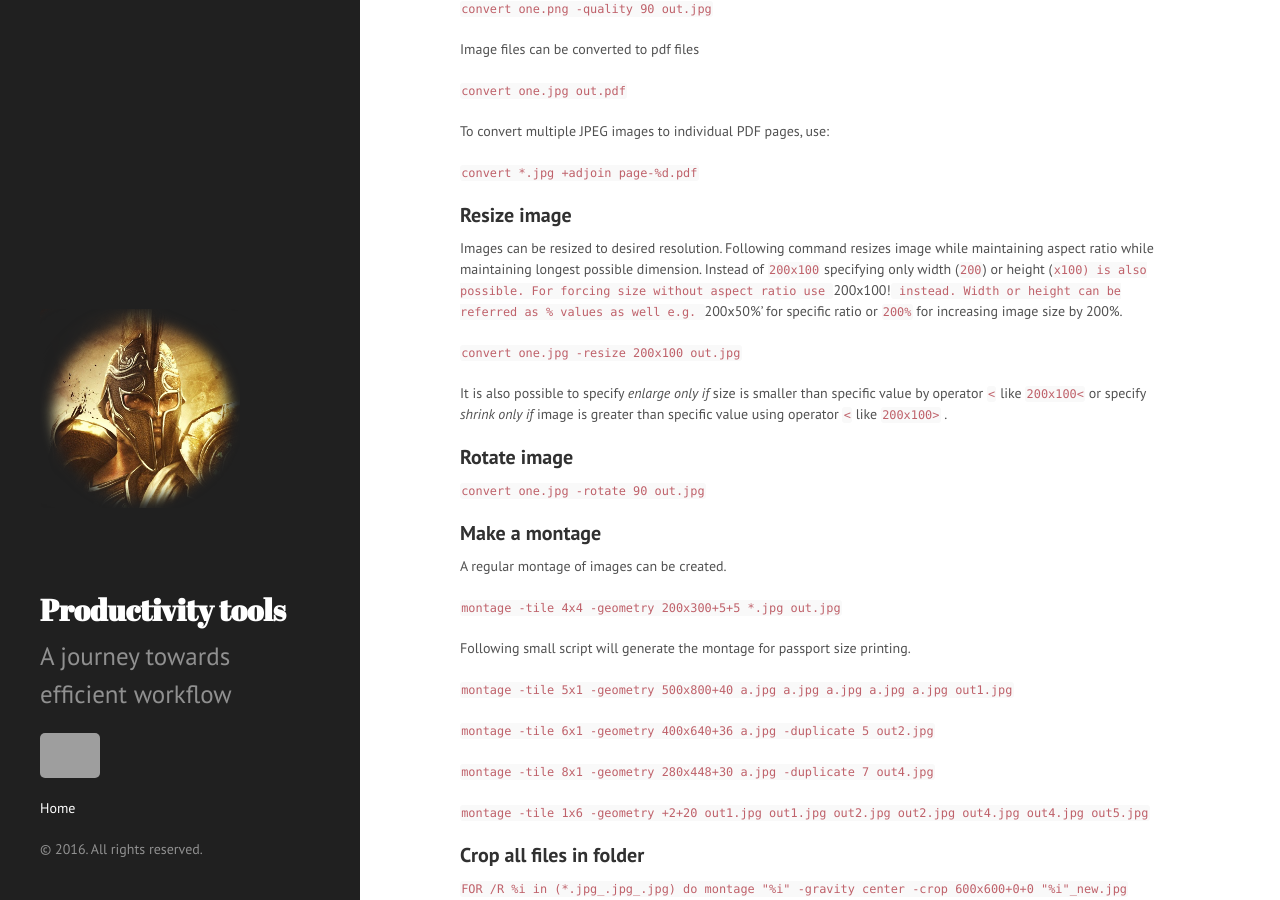
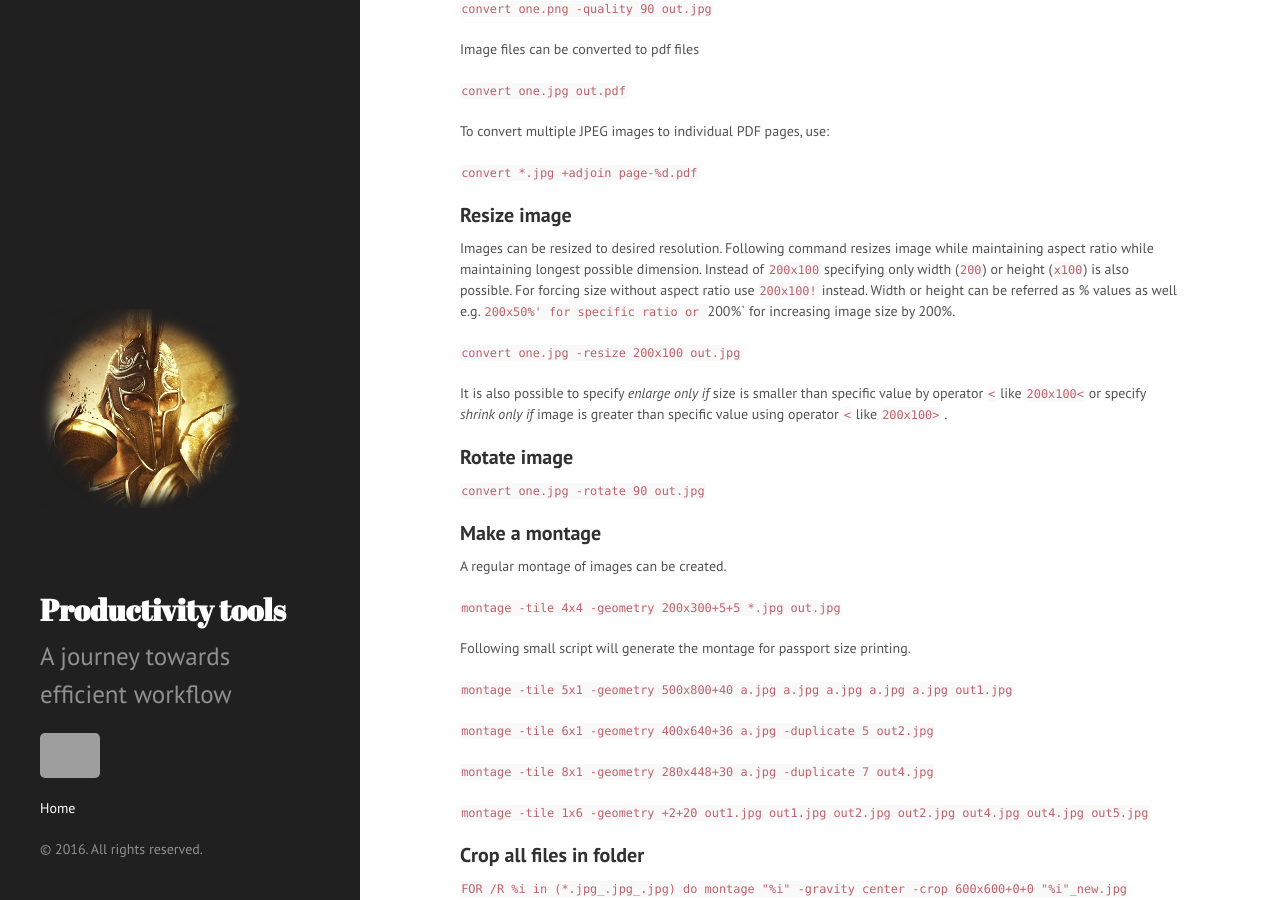
Before and after one commit to MaheshTK/MaheshTK.github.io, a Jekyll site: the page built from _posts/2016-08-10-using-image-magick.markdown, in a window 1280 px wide and 900 px high, scrolled down 737 px. Built offline with Jekyll 4.4.1, drawn with Linux system fonts in a browser that asks for light colours; grey boxes are pictures that could not be loaded.

Commit message:
Post update: Using Image Magick

```diff
--- a/_posts/2016-08-10-using-image-magick.markdown
+++ b/_posts/2016-08-10-using-image-magick.markdown
@@ -41,7 +41,7 @@ To convert multiple JPEG images to individual PDF pages, use:
 
 #### Resize image
 
-Images can be resized to desired resolution. Following command resizes image while maintaining aspect ratio while maintaining longest possible dimension. Instead of `200x100` specifying only width (`200`) or height (`x100) is also possible. For forcing size without aspect ratio use `200x100!` instead. Width or height can be referred as % values as well e.g. `200x50%' for specific ratio or `200%` for increasing image size by 200%.
+Images can be resized to desired resolution. Following command resizes image while maintaining aspect ratio while maintaining longest possible dimension. Instead of `200x100` specifying only width (`200`) or height (`x100`) is also possible. For forcing size without aspect ratio use `200x100!` instead. Width or height can be referred as % values as well e.g. `200x50%' for specific ratio or `200%` for increasing image size by 200%.
 
 `convert one.jpg -resize 200x100 out.jpg`
 
```
